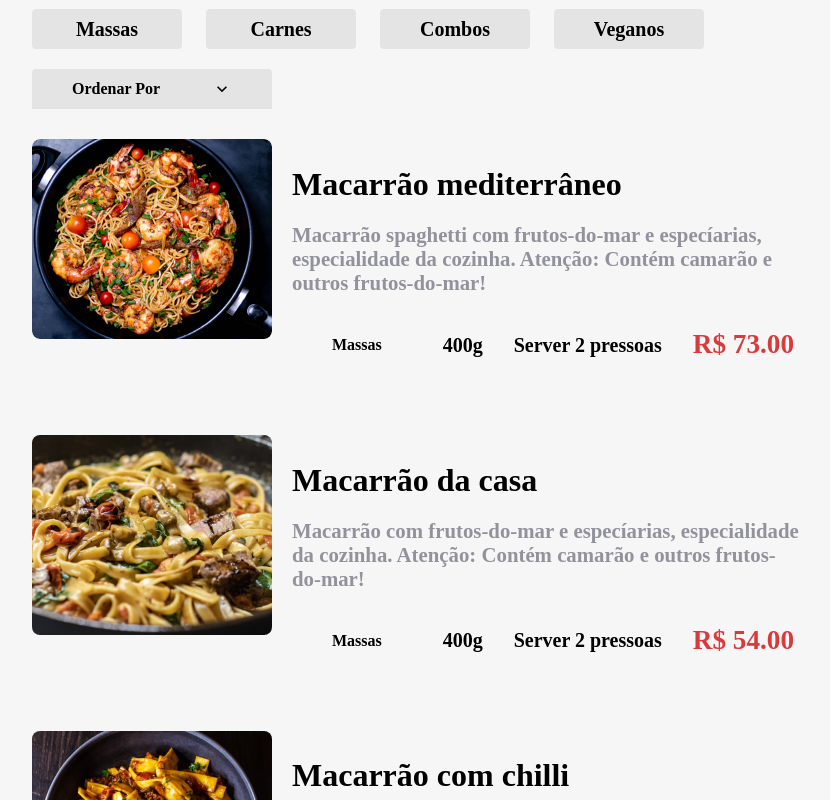
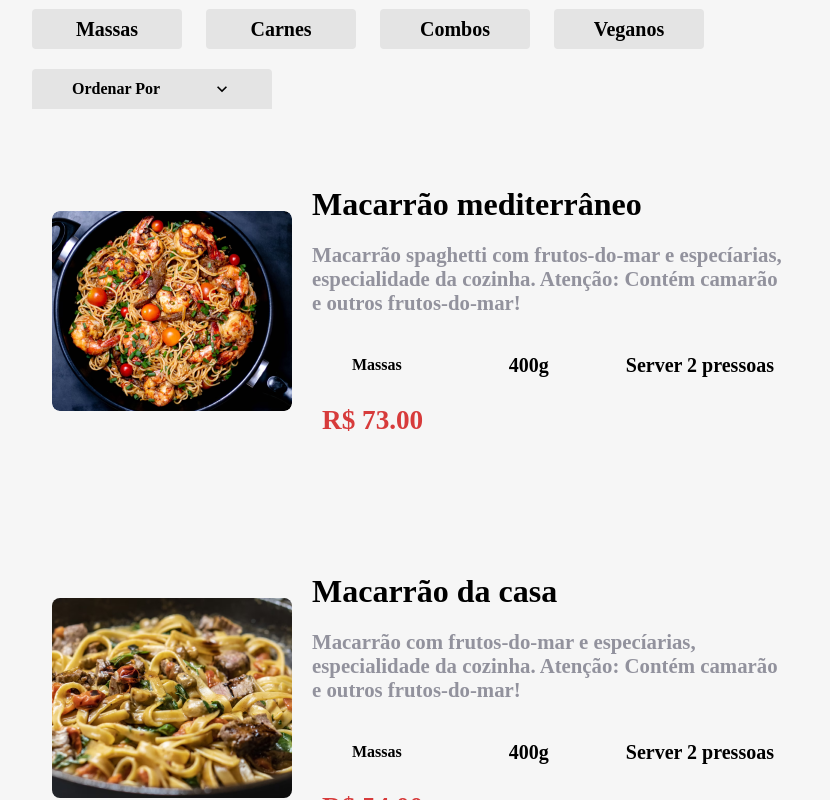
Before and after one commit to vinicius-crispim/aluroni, a React (Create React App) app: page /cardapio in a window 1280 px wide. Shown: the part 640-1440 px from the top of the page, without its empty margins (168-998 px from the left). Built offline with nearby package versions, Linux system fonts and the light colour scheme; a web font is replaced by a local one.

Commit message:
Projeto finalizado

```diff
--- a/src/pages/Cardapio/Itens/Item/Item.module.scss
+++ b/src/pages/Cardapio/Itens/Item/Item.module.scss
@@ -1,10 +1,17 @@
 @import "styles/variaveis";
 @import "styles/breakpoints";
-
 .item {
+  align-items: center;
+  border-radius: 10px;
+  cursor: pointer;
   display: flex;
   flex-wrap: wrap;
+  padding: 20px;
+  transition: .2s ease-in;
   width: 90%;
+  &:hover {
+    background-color: $grey;
+  }
   &__imagem {
     min-width: 240px;
     @media (max-width: $desktop_xsm) {
@@ -21,7 +28,7 @@
     flex-direction: column;
     flex-wrap: wrap;
     justify-content: space-around;
-    padding: 0 20px;
+    margin: 0 20px;
     @media (max-width: $desktop_xsm) {
       flex-direction: row;
       margin-top: 20px;
--- a/src/pages/Cardapio/Itens/Item/index.tsx
+++ b/src/pages/Cardapio/Itens/Item/index.tsx
@@ -1,12 +1,14 @@
 import styles from './Item.module.scss';
 import TagsPrato from 'components/TagsPrato';
+import { useNavigate } from 'react-router-dom';
 import { Prato } from 'types/Prato';
 
 
 export default function Item(props: Prato) {
-  const { title, description, photo } = props;
+  const { id, title, description, photo } = props;
+  const navigate = useNavigate();
   return (
-    <div className={styles.item}>
+    <div className={styles.item} onClick={() => navigate(`/prato/${id}`)}>
       <div className={styles.item__imagem}>
         <img src={photo} alt={title} />
       </div>
--- a/src/pages/NotFound/NotFound.module.scss
+++ b/src/pages/NotFound/NotFound.module.scss
@@ -1,15 +1,19 @@
 @import 'styles/variaveis';
+
 .container {
   align-items: center;
   display: flex;
   flex: 1;
   flex-direction: column;
   justify-content: center;
+
 }
+
 .voltar {
   display: flex;
   justify-content: flex-start;
   width: 100%;
+  margin-bottom: 25px;
   button {
     background-color: transparent;
     border: none;
--- a/src/pages/Prato/index.tsx
+++ b/src/pages/Prato/index.tsx
@@ -1,18 +1,23 @@
-import { useNavigate, useParams } from 'react-router-dom';
+import { Route, Routes, useNavigate, useParams } from 'react-router-dom';
 import styles from './Prato.module.scss';
 import cardapio from 'data/cardapio.json';
 import TagsPrato from 'components/TagsPrato';
+import NotFound from 'pages/NotFound';
+import PaginaPadrao from 'components/PaginaPadrao';
 
 
 export default function Prato() {
   const { id } = useParams();
   const prato = cardapio.find(prato => prato.id === Number(id));
   const navigate = useNavigate();
-  if (!prato){
-    return '';
+  if (!prato) {
+    return <NotFound />;
   }
   console.log(prato);
   return (
+    <Routes>
+      <Route path='*' element={<PaginaPadrao />}>
+        <Route index element={
           <>
             <button className={styles.voltar}
               onClick={() => navigate(-1)}
@@ -34,5 +39,8 @@
               </div>
             </section>
           </>
+        } />
+      </Route>
+    </Routes>
   );
 }
--- a/src/routes.js
+++ b/src/routes.tsx
@@ -18,8 +18,8 @@
             <Route index element={<Inicio />} />
             <Route path="cardapio" element={<Cardapio />} />
             <Route path='sobre-nos' element={<Sobre />} />
-            <Route path='prato/:id' element={<Prato />} />
           </Route>
+          <Route path='prato/:id' element={<Prato />} />
           <Route path='*' element={<NotFound />} />
         </Routes>
         <Footer />
```
Lines whose indentation alone changed are shown as unchanged.
